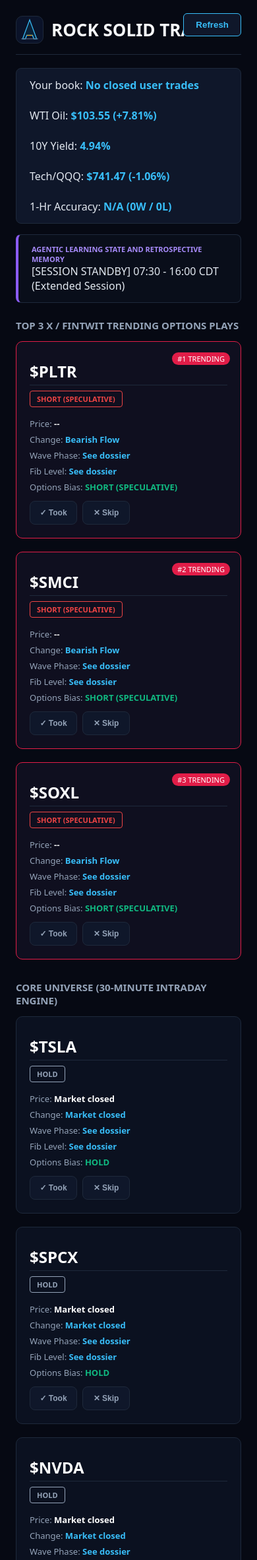
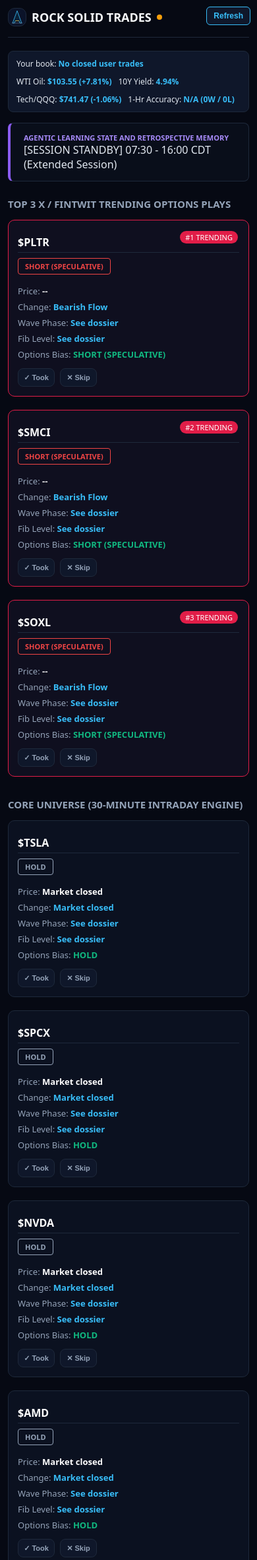
Before and after one commit to Ibyaed/options-catalyst-desk, a FastAPI app: template src/web/templates/index.html in a window 390 px wide. Shown: the top 2364 px of the page at 66% size. Run offline with FastAPI, Linux system fonts and the light colour scheme; the template is opened without the code that fills it, so the values that code supplies are empty; some libraries are stand-ins or nearby versions.

Commit message:
Smaller phone icons

```diff
--- a/src/web/templates/index.html
+++ b/src/web/templates/index.html
@@ -52,7 +52,23 @@
     .ind-card { background: #0f172a; border: 1px solid #1e293b; padding: 12px; border-radius: 8px; }
     .rating-badge { font-size: 22px; font-weight: bold; color: #10b981; }
     .pill { background: #1e293b; color: #38bdf8; padding: 4px 8px; border-radius: 4px; margin-right: 6px; font-size: 11px; }
-  </style>
+    @media (max-width: 700px) {
+      body { padding: 12px; }
+      h1 { font-size: 18px; gap: 8px; }
+      .derrick-sticker { width: 28px; height: 28px; }
+      .derrick-sticker svg { width: 22px; height: 22px; }
+      .lamp { width: 8px; height: 8px; }
+      .btn-header-refresh { top: 10px; right: 10px; padding: 6px 10px; font-size: 12px; }
+      .macro-bar { gap: 10px; padding: 10px 12px; font-size: 12px; }
+      .card { padding: 14px; }
+      .card h2 { font-size: 16px; }
+      .mark-btn { min-width: 56px; height: 28px; font-size: 11px; padding: 0 6px; }
+      .modal-card { padding: 14px; }
+      .chart-container-box { height: 240px; }
+      .metric-grid-4, .scenario-container, .indicator-row {
+        grid-template-columns: 1fr 1fr;
+      }
+    }  </style>
 </head>
 <body>
   <header>
```
